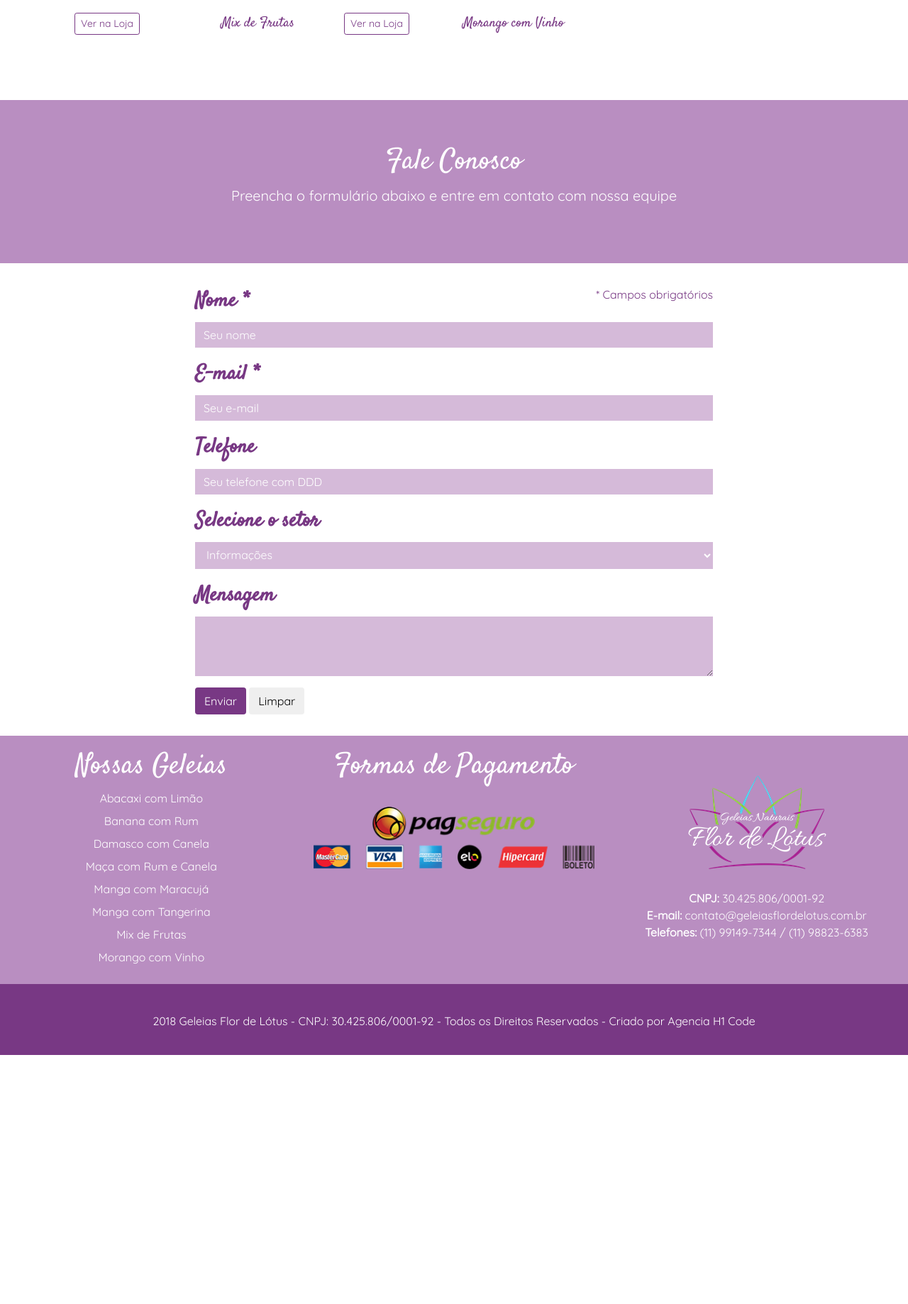
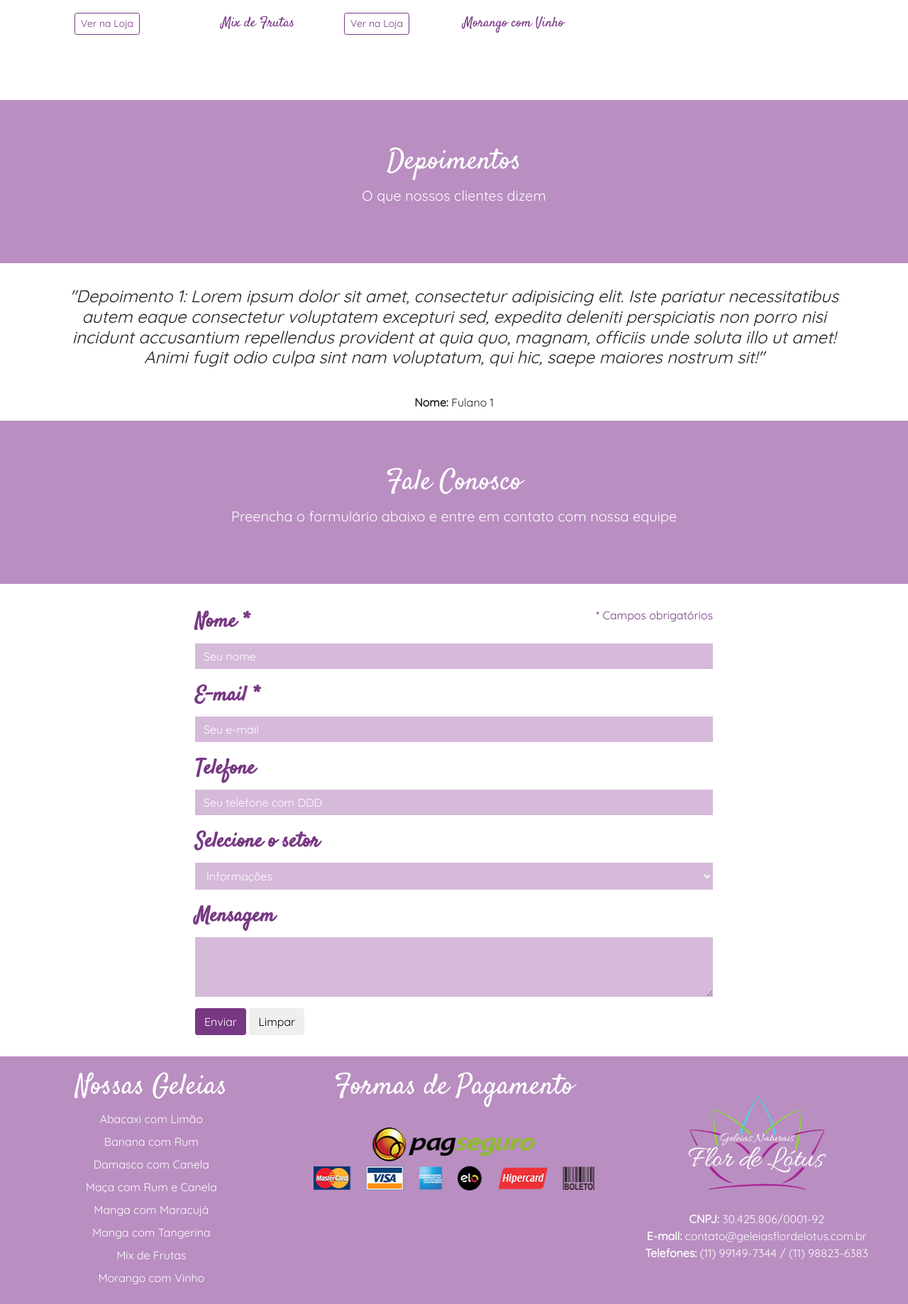
Before and after one commit to agenciah1code/Website-Geleias_Flor_de_Lotus, a PHP site: page / in a window 1280 px wide. Shown: the part 3057-4895 px from the top of the page at 71% size. Before the commit the page ends 4544 px from the top, so only its background shows below. Run offline with PHP 8.4, Linux system fonts and the light colour scheme.

Commit message:
Adição da sessão "Depoimentos"

```diff
--- a/css/estilo.css
+++ b/css/estilo.css
@@ -214,6 +214,14 @@ a:focus, a:hover {
 
 
 
+/* DEPOIMENTOS */
+
+.carousel-depoimentos h4, .carousel-depoimentos h6 {
+	font-family: "Quicksand-Regular";
+}
+
+
+
 /* FORMULÁRIO DE CONTATO */
 
 form label {
--- a/index.php
+++ b/index.php
@@ -215,6 +215,52 @@
 	</div>
 </section>
 
+<section class="jumbotron text-center" id="depoimentos">
+	<div class="container">
+		<h1 class="jumbotron-heading">Depoimentos</h1>
+		<p class="lead">O que nossos clientes dizem</p>
+	</div>
+</section>
+
+<section>
+	<div class="container">
+		<div class="row text-center">
+			<div class="carousel slide" data-ride="carousel">
+				<div class="carousel-inner carousel-depoimentos">
+					<div class="carousel-item active">
+						<h4>
+							<p class="font-italic">"Depoimento 1: Lorem ipsum dolor sit amet, consectetur adipisicing elit. Iste pariatur necessitatibus autem eaque consectetur voluptatem excepturi sed, expedita deleniti perspiciatis non porro nisi incidunt accusantium repellendus provident at quia quo, magnam, officiis unde soluta illo ut amet! Animi fugit odio culpa sint nam voluptatum, qui hic, saepe maiores nostrum sit!"</p>
+						</h4>
+						<br>
+						<h6>
+							<p><b>Nome:</b> Fulano 1</p>
+						</h6>
+					</div>
+					<div class="carousel-item">
+						<h4>
+							<p class="font-italic">Depoimento 2: Lorem ipsum dolor sit amet, consectetur adipisicing elit. Iste pariatur necessitatibus autem eaque consectetur voluptatem excepturi sed, expedita deleniti perspiciatis non porro nisi incidunt accusantium repellendus provident at quia quo, magnam, officiis unde soluta illo ut amet! Animi fugit odio culpa sint nam voluptatum, qui hic, saepe maiores nostrum sit!</p>
+						</h4>
+						<br>
+						<h6>
+							<p><b>Nome:</b> Fulano 2</p>
+						</h6>
+					</div>
+					<div class="carousel-item">
+						<h4>
+							<p class="font-italic">Depoimento 3: Lorem ipsum dolor sit amet, consectetur adipisicing elit. Iste pariatur necessitatibus autem eaque consectetur voluptatem excepturi sed, expedita deleniti perspiciatis non porro nisi incidunt accusantium repellendus provident at quia quo, magnam, officiis unde soluta illo ut amet! Animi fugit odio culpa sint nam voluptatum, qui hic, saepe maiores nostrum sit!</p>
+						</h4>
+						<br>
+						<h6>
+							<p><b>Nome:</b> Fulano 3</p>
+						</h6>
+					</div>
+				</div>
+			</div>
+		</div>
+	</div>
+</div>
+</section>
+
 <section class="jumbotron text-center" id="contato">
 	<div class="container">
 		<h1 class="jumbotron-heading">Fale Conosco</h1>
```
